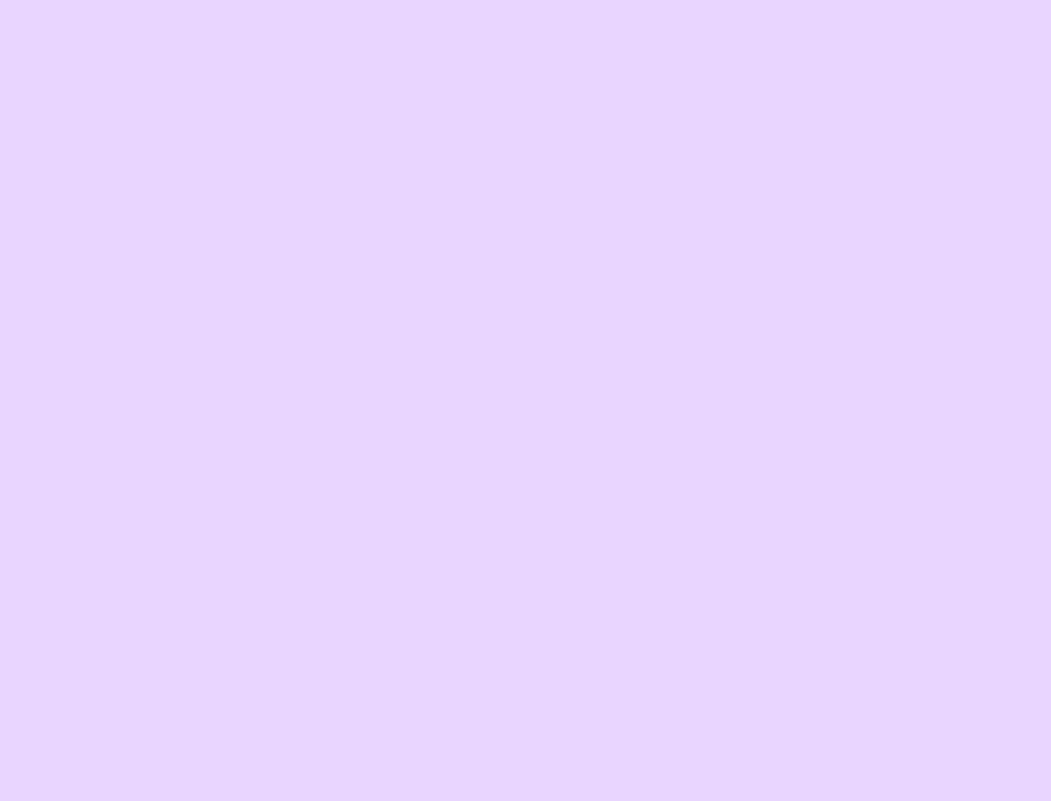
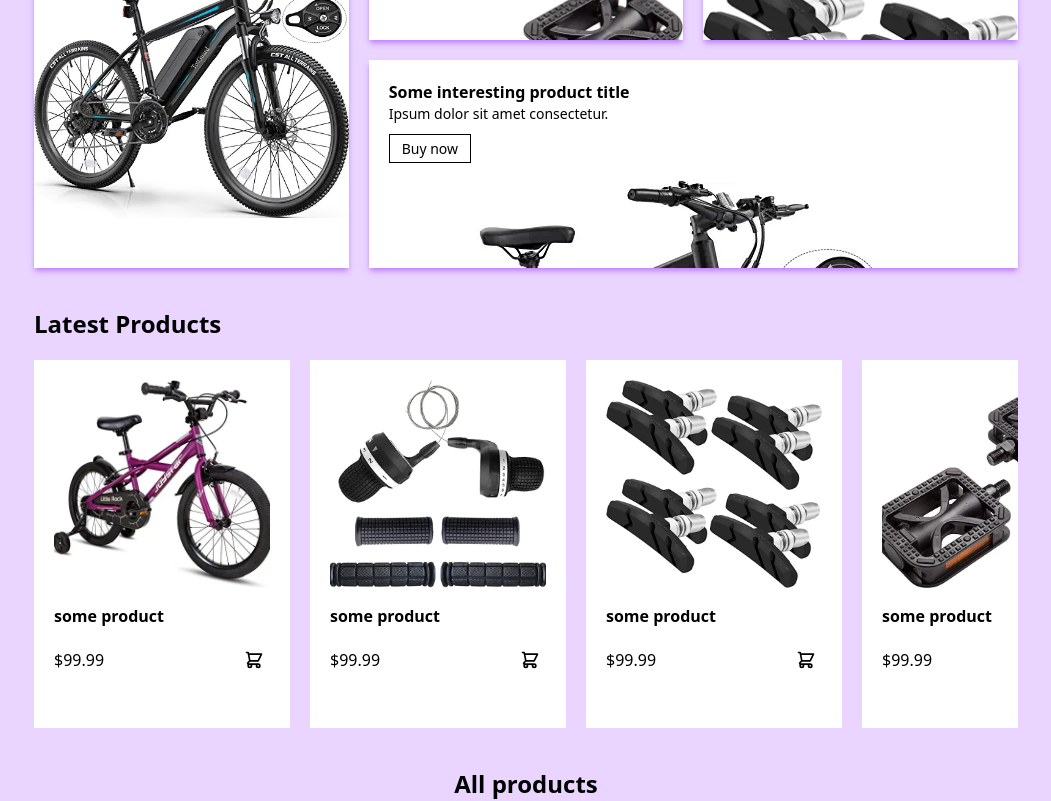
Before and after one commit to tsikatawill/cycle-x, a React (Create React App) app: page / in a window 1280 px wide. Shown: the part 800-1601 px from the top of the page, without its empty margins (114-1165 px from the left). Before the commit the page ends 800 px from the top, so only its background shows below. Built offline with nearby package versions, Linux system fonts and the light colour scheme.

Commit message:
import site sections

```diff
--- a/src/pages/homepage/Homepage.tsx
+++ b/src/pages/homepage/Homepage.tsx
@@ -1,11 +1,14 @@
+import AllProductsSection from '../../components/AllProductsSection'
 import Cycle from '../../images/cycle1.png'
 import Cycle2 from '../../images/cycle2.png'
 import Cycle3 from '../../images/cycle3.png'
-
+import FeaturedSection from '../../components/FeaturedSection'
+import LatestProductsSection from '../../components/LatestProductsSection'
 import {Slide} from '../../components/Slide'
 
 const Homepage = () => {
   return (
+    <>
       <header className="h-[35rem] sm:h-[30rem]">
         <div className="container h-full py-5">
           <Slide
@@ -38,6 +41,12 @@ const Homepage = () => {
           />
         </div>
       </header>
+      <main>
+        <FeaturedSection />
+        <LatestProductsSection />
+        <AllProductsSection />
+      </main>
+    </>
   )
 }
 
```
Lines whose indentation alone changed are shown as unchanged.
